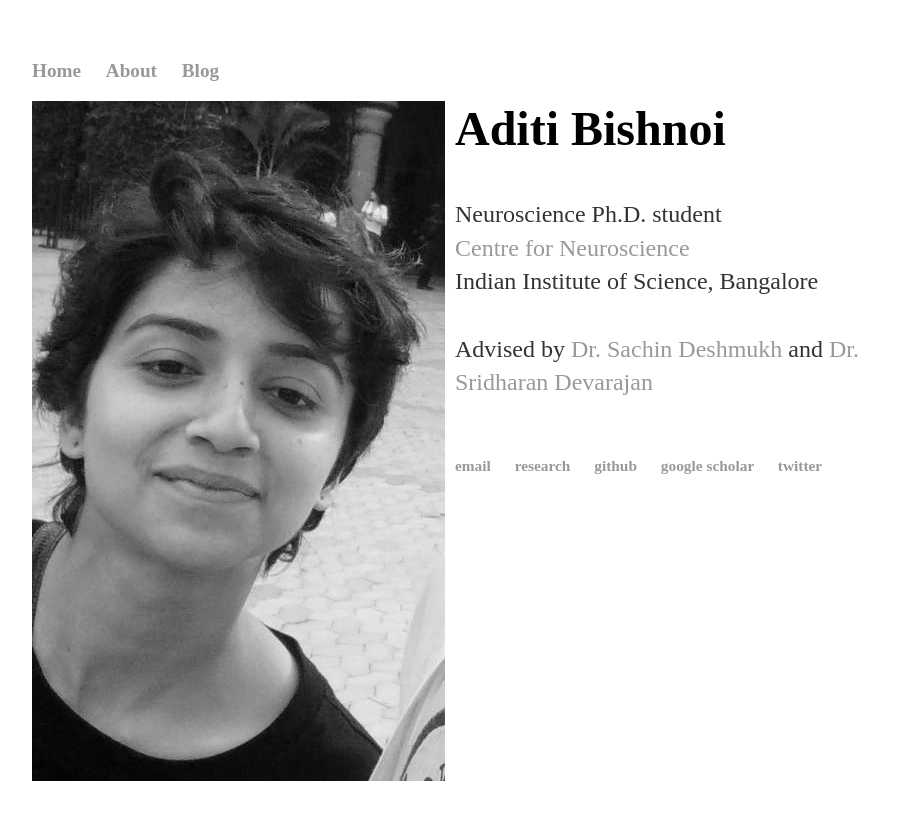
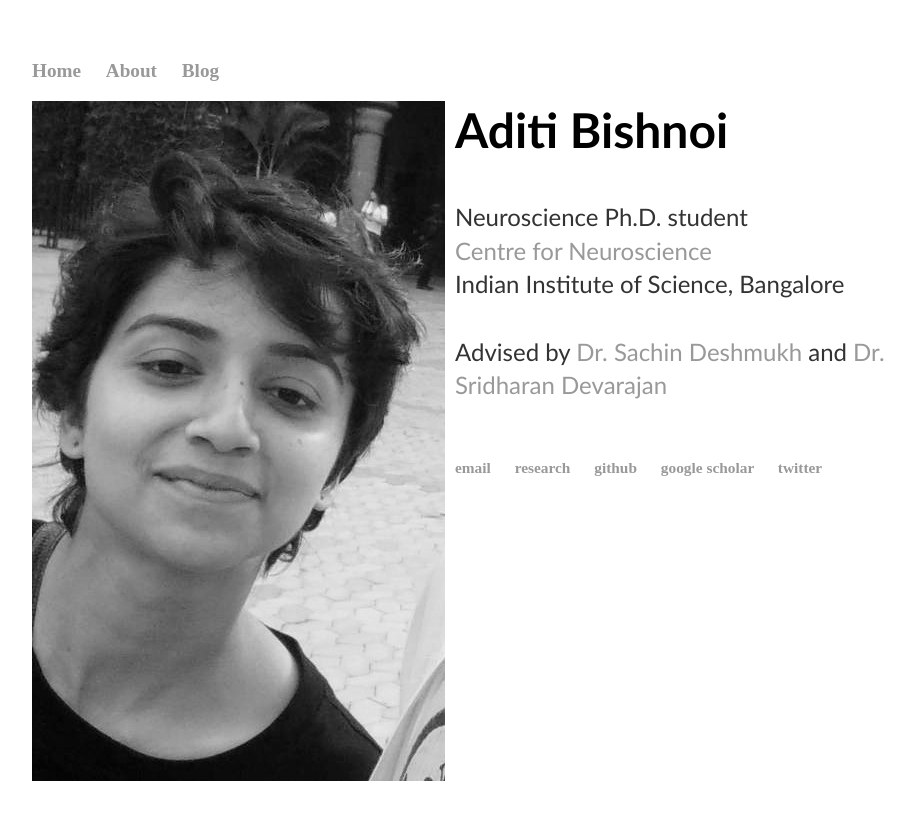
Before and after one commit to AdiBish/adibish.github.io, a Jekyll site: the page built from index.html, in a window 1280 px wide. Shown: the top 820 px of the page, without its empty margins (160-1074 px from the left). Built offline with Jekyll 4.4.1, drawn with Linux system fonts in a browser that asks for light colours.

Commit message:
Update index.html

```diff
--- a/index.html
+++ b/index.html
@@ -9,9 +9,9 @@
 		<img src="https://adibish.github.io//images//adi4.jpg"
 		     style="float:left; margin-right:10px; margin-bottom:5px"/>
 
-		<h1 style="font-family:Garamond, Baskerville, "Baskerville Old Face", "Hoefler Text", "Times New Roman", serif"> Aditi Bishnoi </h1><br/><br/>
+		<h1 style="font-family:Optima,Segoe,Segoe UI,Candara,Calibri,Arial,sans-serif"> Aditi Bishnoi </h1><br/><br/>
 
-		<p style="font-family:Garamond, Baskerville, "Baskerville Old Face", "Hoefler Text", "Times New Roman", serif"> Neuroscience Ph.D. student <br/>
+		<p style="font-family:Optima,Segoe,Segoe UI,Candara,Calibri,Arial,sans-serif"> Neuroscience Ph.D. student <br/>
 		<a href="http://www.cns.iisc.ac.in/home/" target="_blank"> Centre for Neuroscience </a> <br/>
 		Indian Institute of Science, Bangalore <br/> <br/>
 		Advised by <a href="http://www.cns.iisc.ac.in/home/people/sachin-deshmukh/" target="_blank">Dr. Sachin Deshmukh </a> and
```
